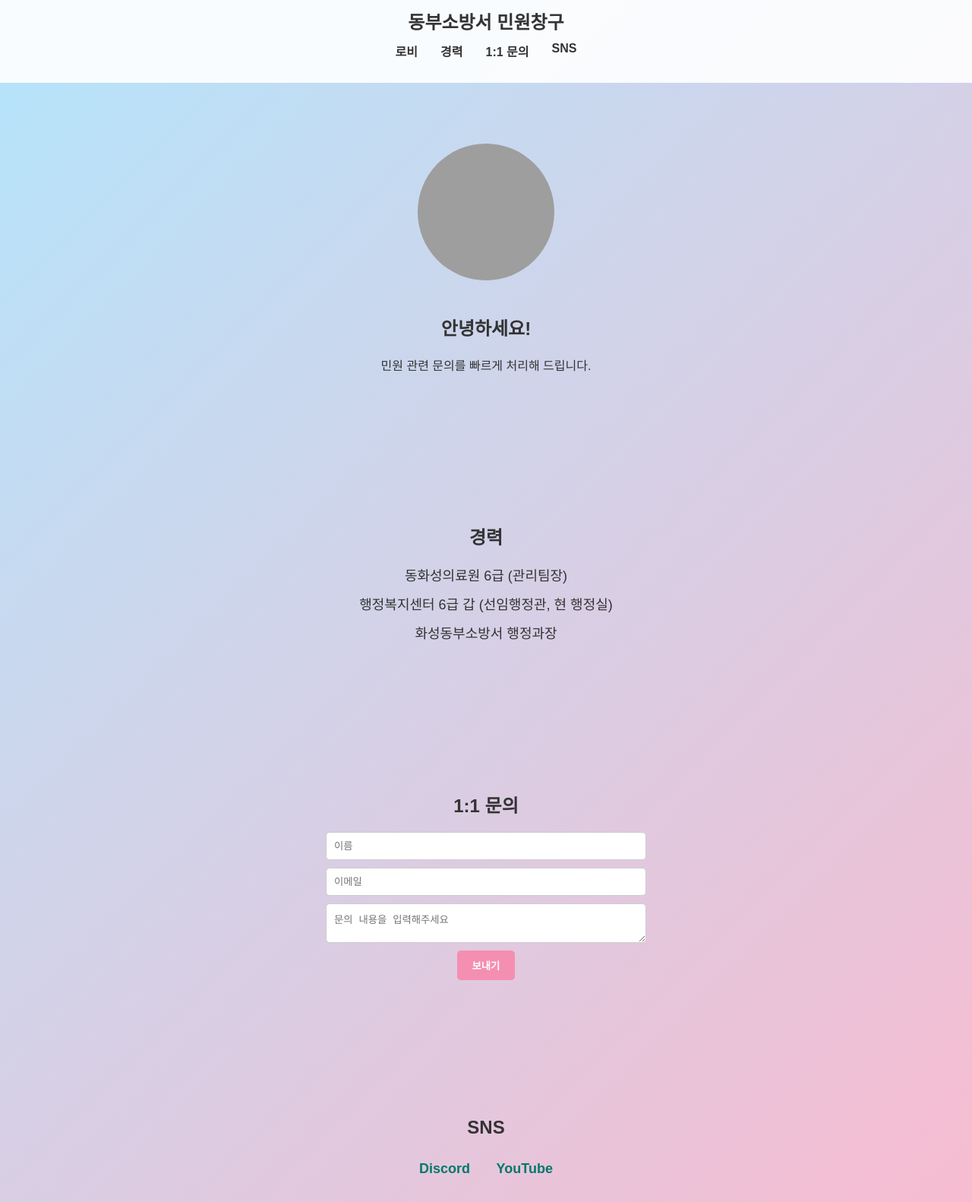
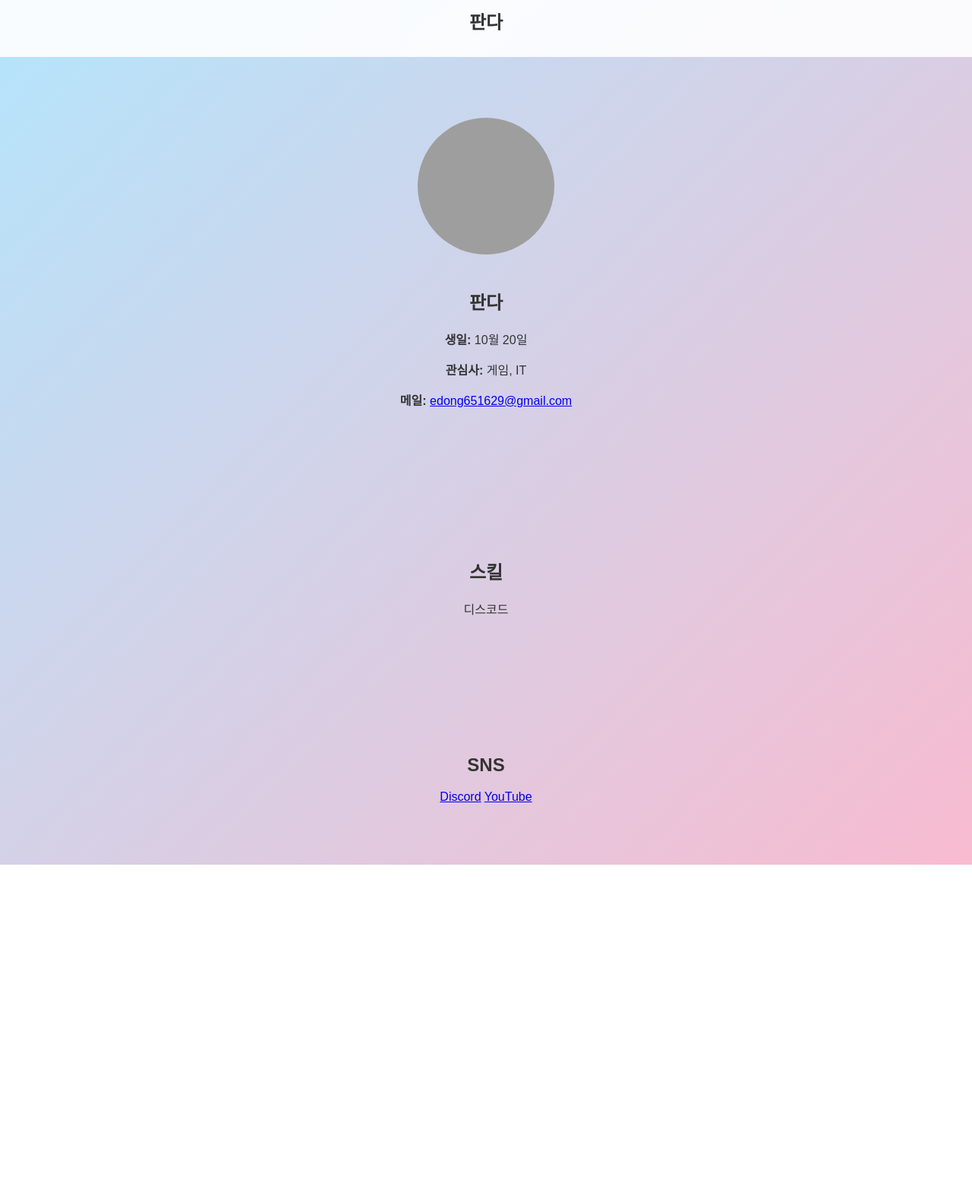
Before and after one commit to panda-lror7l/Panda.LrOr7l, a plain HTML site: page index.html in a window 1280 px wide. Shown: the part 20-1602 px from the top of the page at 76% size. After the commit the page ends 1158 px from the top, so only its background shows below. Drawn offline with Linux system fonts and the light colour scheme; grey boxes are pictures that could not be loaded.

Commit message:
index.html 업데이트

```diff
--- a/index.html
+++ b/index.html
@@ -3,91 +3,44 @@
 <head>
     <meta charset="UTF-8">
     <meta name="viewport" content="width=device-width, initial-scale=1.0">
-    <title>동부소방서 민원창구</title>
+    <title>판다 - 개인 소개</title>
     <link rel="stylesheet" href="style.css">
 </head>
 <body>
-    <!-- 헤더 -->
     <header>
         <div class="container">
-            <h1 class="logo">동부소방서 민원창구</h1>
-            <nav>
-                <ul>
-                    <li><a href="#lobby">로비</a></li>
-                    <li><a href="#career">경력</a></li>
-                    <li><a href="#contact">1:1 문의</a></li>
-                    <li><a href="#sns">SNS</a></li>
-                </ul>
-            </nav>
+            <h1 class="logo">판다</h1>
         </div>
     </header>
 
-    <!-- 로비 섹션 -->
-    <section id="lobby">
-        <div class="container">
+    <section id="profile">
+        <div class="container profile-card">
             <img src="https://cdn.discordapp.com/attachments/1394979391938887692/1449072282369786007/IMG_4878.jpg?ex=693d913a&is=693c3fba&hm=9d88051a0419d5dd153cadd82ceca735089ca97a1b8075c4850e4b366c871b41&" alt="프로필 사진" class="profile-img">
-            <h2>안녕하세요!</h2>
-            <p>민원 관련 문의를 빠르게 처리해 드립니다.</p>
+            <h2>판다</h2>
+            <p><strong>생일:</strong> 10월 20일</p>
+            <p><strong>관심사:</strong> 게임, IT</p>
+            <p><strong>메일:</strong> <a href="mailto:edong651629@gmail.com">edong651629@gmail.com</a></p>
         </div>
     </section>
 
-    <!-- 경력 섹션 -->
-    <section id="career">
-        <div class="container">
-            <h2>경력</h2>
-            <ul>
-                <li>동화성의료원 6급 (관리팀장)</li>
-                <li>행정복지센터 6급 갑 (선임행정관, 현 행정실)</li>
-                <li>화성동부소방서 행정과장</li>
-            </ul>
-        </div>
-    </section>
-
-    <!-- 1:1 문의 섹션 -->
-    <section id="contact">
-        <div class="container">
-            <h2>1:1 문의</h2>
-            <form id="contactForm">
-                <input type="text" name="name" placeholder="이름" required>
-                <input type="email" name="email" placeholder="이메일" required>
-                <textarea name="message" placeholder="문의 내용을 입력해주세요" required></textarea>
-                <button type="submit">보내기</button>
-            </form>
-        </div>
-    </section>
-
-    <!-- SNS 섹션 -->
-    <section id="sns">
-        <div class="container">
-            <h2>SNS</h2>
-            <div class="sns-links">
-                <a href="https://discord.gg/C76Mj5NQGj" target="_blank">Discord</a>
-                <a href="https://www.youtube.com/@panda_LrOr7l" target="_blank">YouTube</a>
+    <section id="skills">
+        <div class="container skill-card">
+            <h2>스킬</h2>
+            <div class="skill">
+                <span>디스코드</span>
+                <div class="skill-bar">
+                    <div class="skill-fill" style="width: 90%;"></div>
+                </div>
             </div>
         </div>
     </section>
 
-    <script>
-        const form = document.getElementById("contactForm");
-        form.addEventListener("submit", async function(e) {
-            e.preventDefault();
-            const name = form.name.value;
-            const email = form.email.value;
-            const message = form.message.value;
-
-            const payload = {
-                content: `**문의**\n이름: ${name}\n이메일: ${email}\n내용: ${message}`
-            };
-
-            await fetch("https://discord.com/api/webhooks/1449075418513539264/r_JqXqlW1_U9qO1dYeh1uLVWVWC4OImBBugs86yf1HehB9ZkrjFlN3tuGG59ggNnSvlU", {
-                method: "POST",
-                headers: { "Content-Type": "application/json" },
-                body: JSON.stringify(payload)
-            });
-
-            alert("문의가 전송되었습니다!");
-            form.reset();
-        });
-    </script>
+    <section id="sns">
+        <div class="container sns-card">
+            <h2>SNS</h2>
+            <a href="https://discord.gg/C76Mj5NQGj" target="_blank">Discord</a>
+            <a href="https://www.youtube.com/@panda_LrOr7l" target="_blank">YouTube</a>
+        </div>
+    </section>
 </body>
 </html>
```
